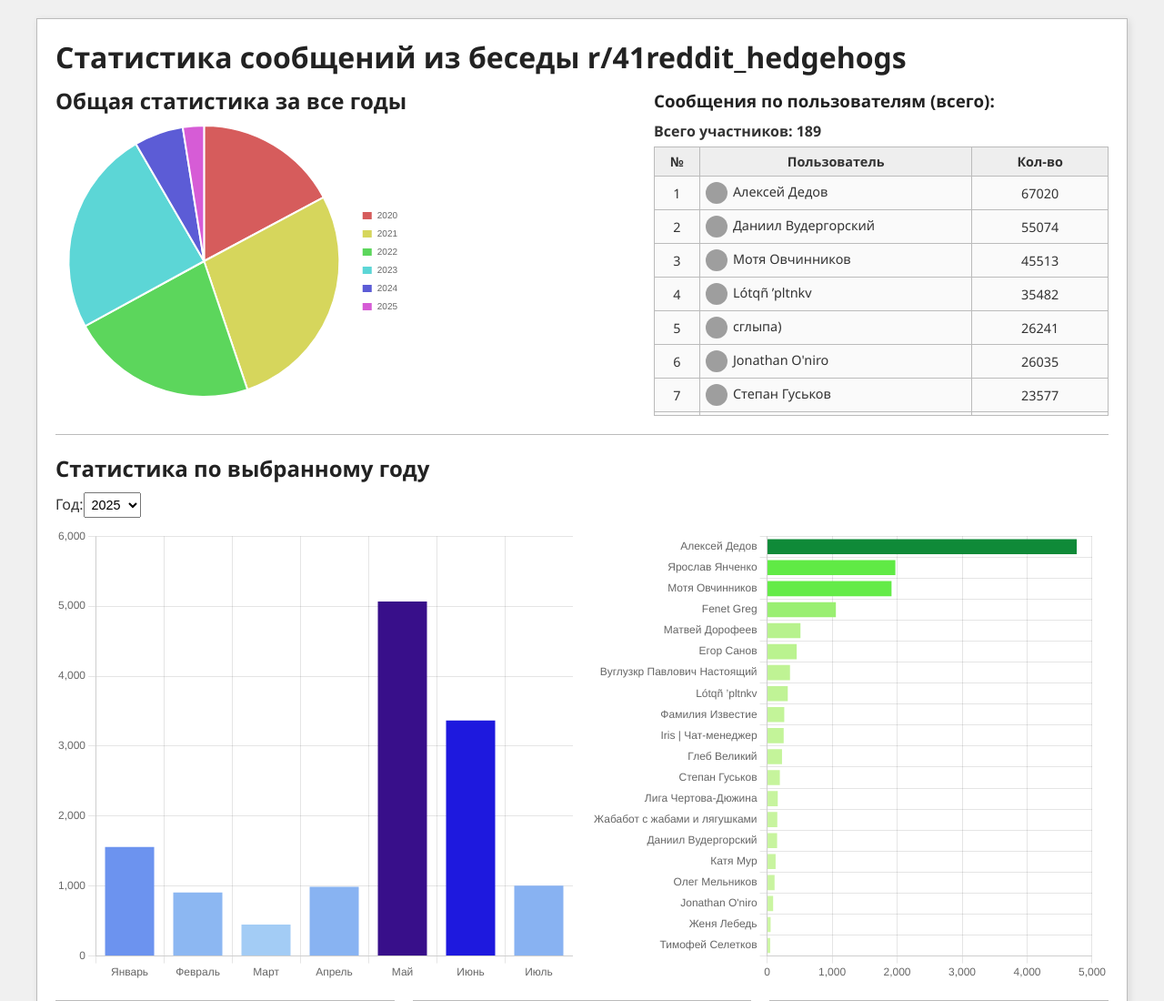
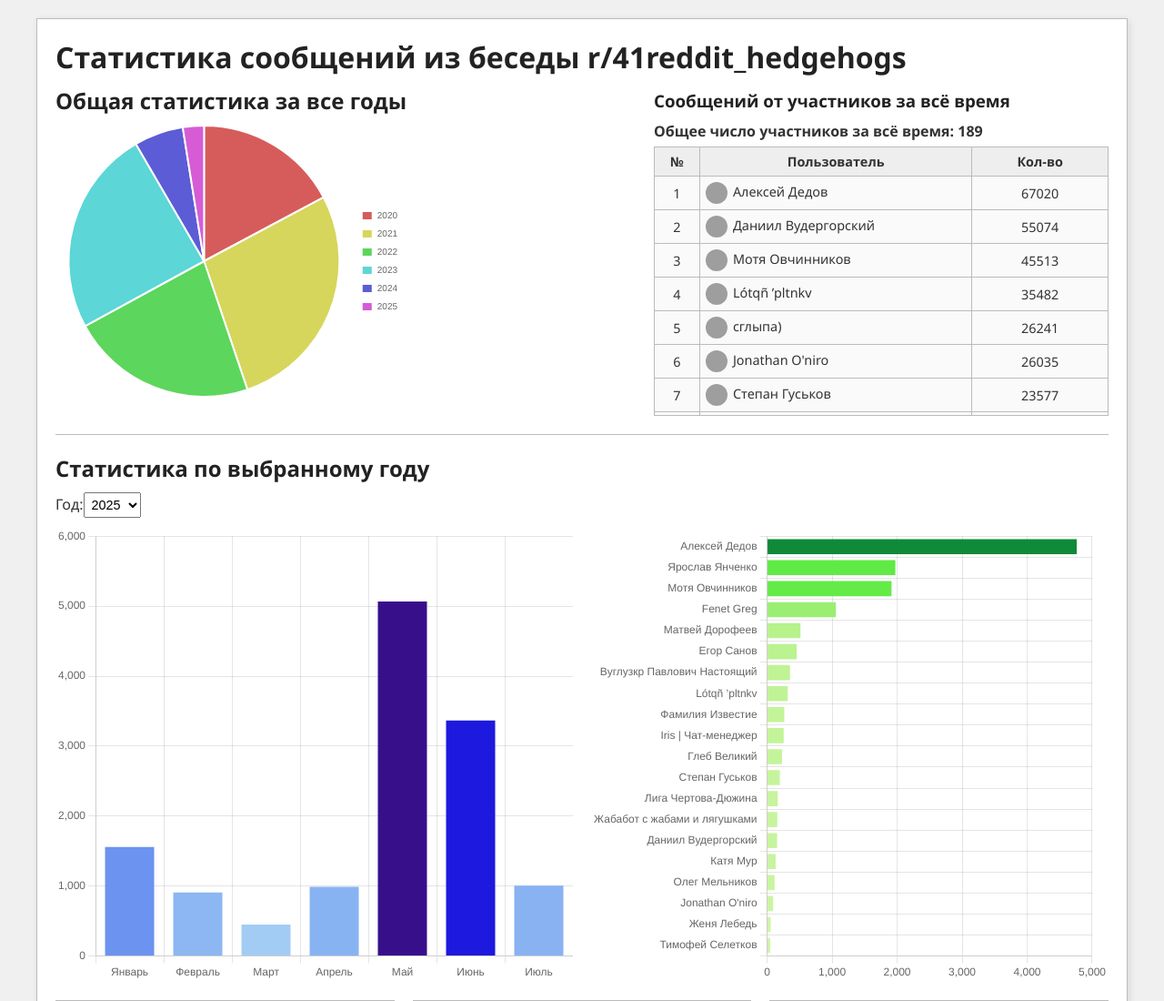
Before and after one commit to MaSStiK/stats.hedgehog-rp, a plain HTML site: page index.html in a window 1280 px wide. Shown: the top 1100 px of the page at 91% size. Drawn offline with nearby package versions, Linux system fonts and the light colour scheme; grey boxes are pictures that could not be loaded.

Commit message:
change title

```diff
--- a/index.html
+++ b/index.html
@@ -205,8 +205,8 @@
         <div id="overallPie" class="chart-container"><canvas></canvas></div>
       </div>
       <div id="userTable">
-        <h3>Сообщения по пользователям (всего):</h3>
-        <span id="userCount">Всего участников: 0</span>
+        <h3>Сообщений от участников за всё время</h3>
+        <span id="userCount">Общее число участников за всё время: 0</span>
         <div class="scroll-table">
           <div class="table-head">
             <table>
@@ -287,7 +287,7 @@
         .map(([id,d]) => ({ id, total: Object.values(d).reduce((s,v)=>s+v,0) }))
         .sort((a,b)=>b.total-a.total);
       //Считаем и выводим общее число
-      document.getElementById('userCount').innerText = `Всего участников: ${users.length}`;
+      document.getElementById('userCount').innerText = `Общее число участников за всё время: ${users.length}`;
       //Заполняем всю таблицу
       users.forEach((u,i) => {
         const info = mapInfo[u.id]||{};
```
